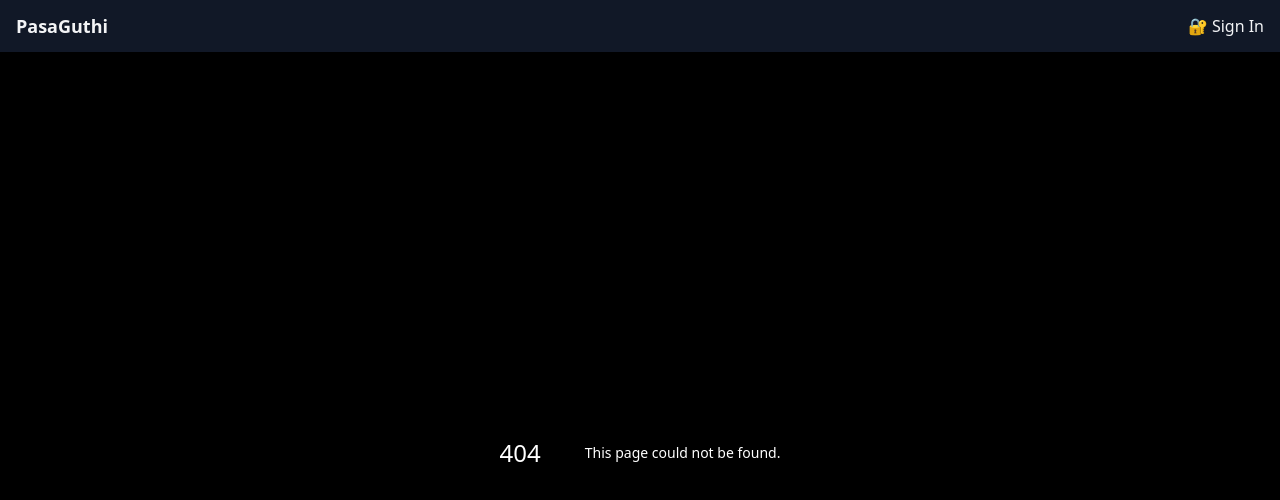
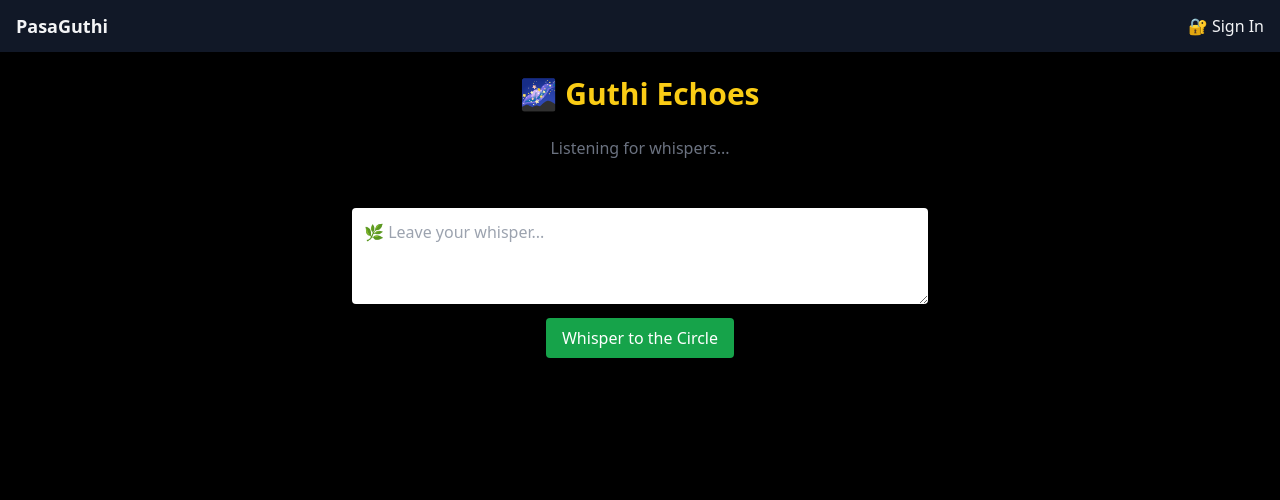
Before and after one commit to Zenslim/PasaGuthi, a Next.js app: page /network/echoes in a window 1280 px wide. Before the commit this address had no page. Shown: the top 500 px of the page. Built offline with nearby package versions, Linux system fonts and the light colour scheme; no server answers; the database is empty.

Commit message:
Add files via upload

```diff
--- /dev/null
+++ b/pages/network/echoes.jsx
@@ -0,0 +1,92 @@
+
+import { useEffect, useState } from 'react';
+import { supabase } from '../../lib/supabaseClient';
+import { generateEchoReply } from '../../lib/echoSpiritEngineDeepseek';
+
+export default function Echoes() {
+  const [whispers, setWhispers] = useState([]);
+  const [currentIndex, setCurrentIndex] = useState(0);
+  const [newWhisper, setNewWhisper] = useState('');
+  const [response, setResponse] = useState('');
+  const [loading, setLoading] = useState(false);
+
+  useEffect(() => {
+    const fetchWhispers = async () => {
+      const { data, error } = await supabase
+        .from('reflections')
+        .select('text, created_at')
+        .order('created_at', { ascending: false })
+        .limit(20);
+      if (data) setWhispers(data);
+    };
+
+    fetchWhispers();
+
+    const interval = setInterval(() => {
+      setCurrentIndex((prev) => (prev + 1) % whispers.length);
+    }, 7000);
+
+    return () => clearInterval(interval);
+  }, [whispers.length]);
+
+  const handleSubmit = async () => {
+    if (!newWhisper.trim()) return;
+    setLoading(true);
+
+    const userId = localStorage.getItem('guthiKey') || 'anonymous';
+    const planet = 'Saturn'; // Future: randomize or tie to karma
+    const { error } = await supabase
+      .from('reflections')
+      .insert([{ text: newWhisper, userId }]);
+
+    const echo = await generateEchoReply({ text: newWhisper, userId, planet });
+    setResponse(echo.reply);
+    setNewWhisper('');
+    setLoading(false);
+
+    // Optional: increment karma
+    await supabase.rpc('increment_karma', { guthikey: userId });
+  };
+
+  const currentWhisper = whispers[currentIndex];
+
+  return (
+    <div className="min-h-screen bg-black text-white p-6">
+      <div className="max-w-xl mx-auto text-center space-y-6">
+        <h1 className="text-3xl font-bold text-yellow-400">🌌 Guthi Echoes</h1>
+        {currentWhisper ? (
+          <div className="p-4 border border-yellow-600 rounded-lg bg-slate-800">
+            <p className="text-xl italic text-green-300">“{currentWhisper.text}”</p>
+            <p className="text-sm text-gray-400 mt-2">— A whisper from the circle</p>
+          </div>
+        ) : (
+          <p className="text-gray-500">Listening for whispers...</p>
+        )}
+
+        <div className="pt-6">
+          <textarea
+            rows="3"
+            className="w-full p-3 rounded text-black"
+            placeholder="🌿 Leave your whisper..."
+            value={newWhisper}
+            onChange={(e) => setNewWhisper(e.target.value)}
+          />
+          <button
+            className="mt-2 px-4 py-2 bg-green-600 text-white rounded hover:bg-green-700"
+            onClick={handleSubmit}
+            disabled={loading}
+          >
+            {loading ? 'Sending...' : 'Whisper to the Circle'}
+          </button>
+        </div>
+
+        {response && (
+          <div className="mt-6 p-4 border border-pink-500 rounded bg-pink-950 text-left">
+            <p className="text-pink-300 font-semibold">🌬 The Guthi whispers back:</p>
+            <p className="mt-2 text-white">{response}</p>
+          </div>
+        )}
+      </div>
+    </div>
+  );
+}
```
